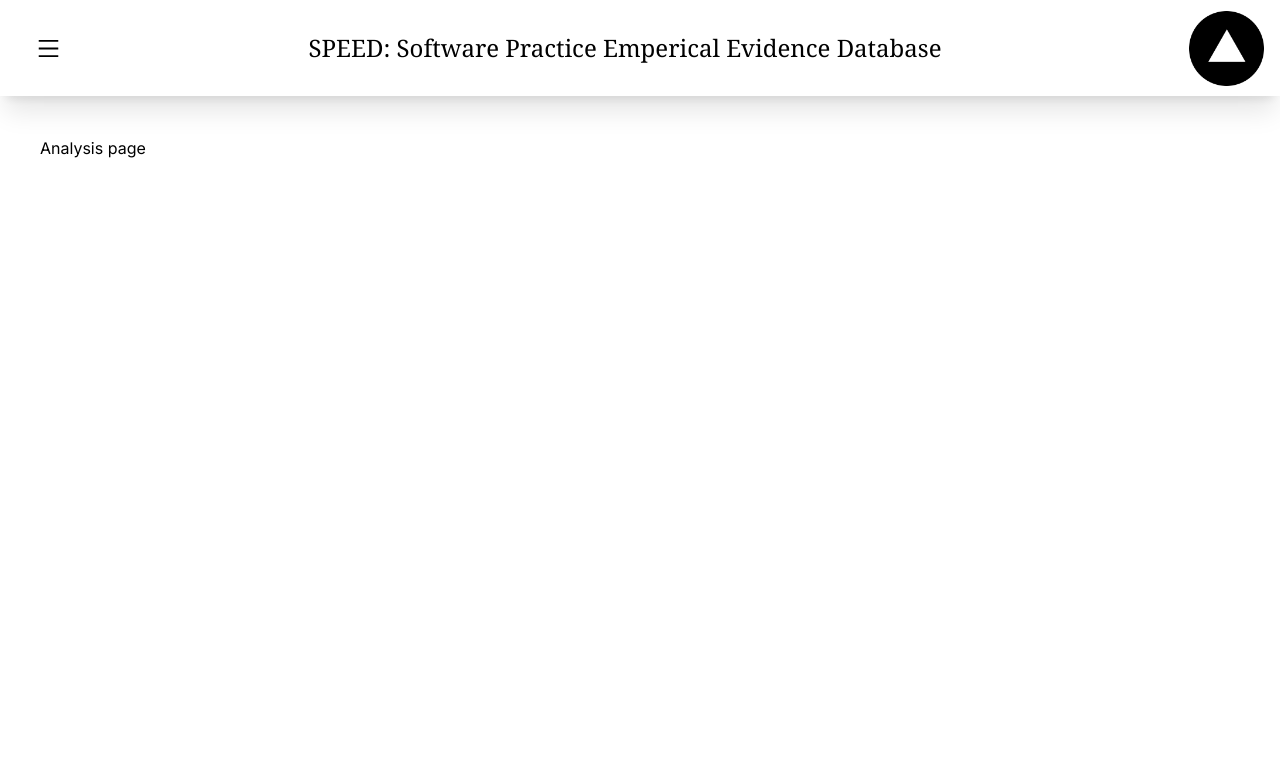
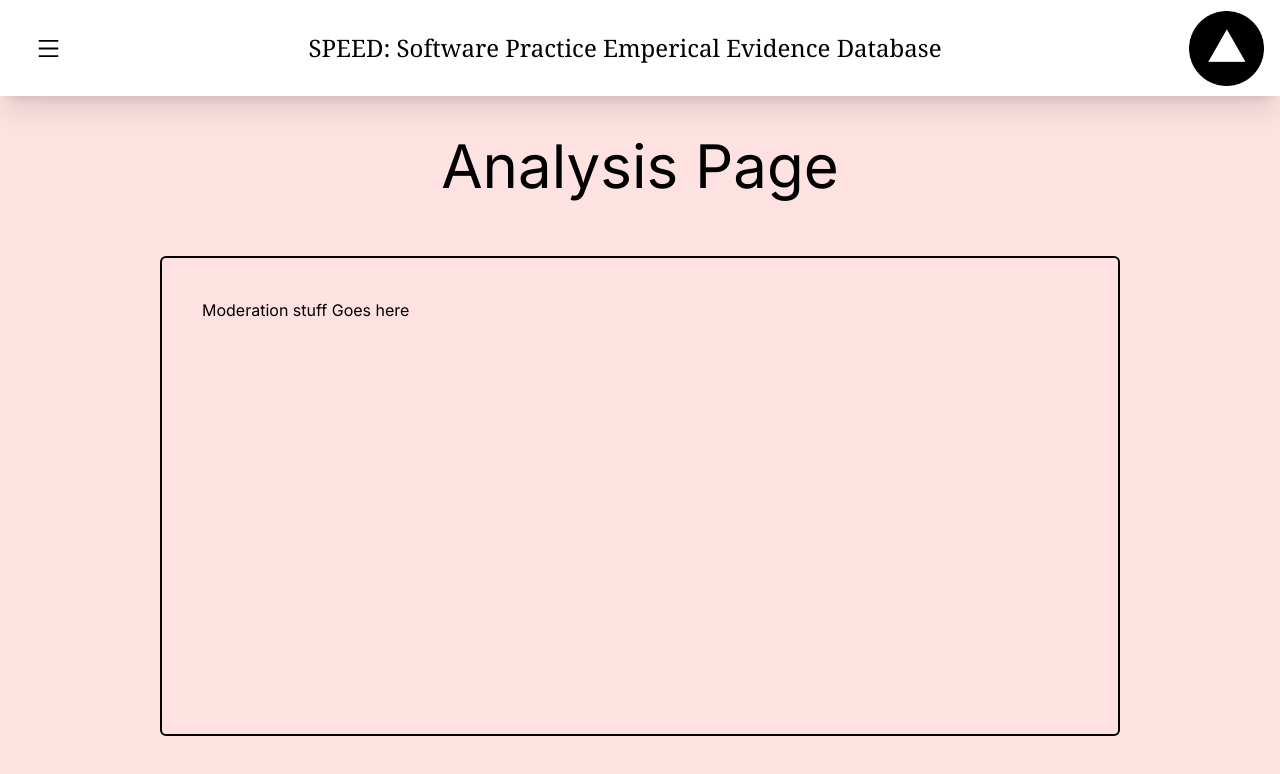
Before and after one commit to ShambhaviBhadauria/Project-, a Next.js app in the folder next-app/: page /analysis in a window 1280 px wide. Shown: the top 774 px of the page. Built offline with nearby package versions, Linux system fonts and the light colour scheme.

Commit message:
Update Moderation and Analysis pages

```diff
--- a/next-app/app/analysis/page.tsx
+++ b/next-app/app/analysis/page.tsx
@@ -1,7 +1,7 @@
 import React from 'react'
 import Navbar from '../components/Navbar'
 
-const page = () => {
+const AnalystPage = () => {
   return (
     <div>
       <Navbar />
@@ -11,12 +11,17 @@ const page = () => {
         <br/>
         <br/>
 
-        <div className='flex top-96 p-10'>
+        <div className='flex top-96 p-10 w-screen bg-red-100'>
+          <h1 className='text-center w-screen text-6xl'>Analysis Page</h1>
+        </div>
 
-        <h1>Analysis page</h1>
+        <div className='flex w-screen h-screen bg-red-100'>
+          <div className='flex m-auto h-3/5 w-3/4 rounded-md border-2 mt-5 p-10 border-black' >
+            <p>Moderation stuff Goes here</p>
+          </div>
         </div>
     </div>
   )
 }
 
-export default page
+export default AnalystPage
--- a/next-app/app/moderation/page.tsx
+++ b/next-app/app/moderation/page.tsx
@@ -1,7 +1,7 @@
 import React from 'react'
 import Navbar from '../components/Navbar'
 
-const page = () => {
+const ModerationPage = () => {
   return (
     <div>
       <Navbar />
@@ -10,11 +10,17 @@ const page = () => {
       <br/>
       <br/>
       <br/>
-      <div className='flex top-96 p-10'>
-      <h1>Moderation Page</h1>
+      <div className='flex top-96 p-10 w-screen bg-red-100'>
+          <h1 className='text-center w-screen text-6xl'>Moderation Page</h1>
       </div>
+
+      <div className='flex w-screen h-screen bg-red-100'>
+          <div className='flex m-auto h-3/5 w-3/4 rounded-md border-2 mt-5 p-10 border-black' >
+            <p>Moderation stuff Goes here</p>
+          </div>
+        </div>
     </div>
   )
 }
 
-export default page
+export default ModerationPage
--- a/next-app/app/page.tsx
+++ b/next-app/app/page.tsx
@@ -1,7 +1,7 @@
 import SimpleForm from './components/submissionform'
 import Navbar from './components/Navbar'
 
-export default function Home() {
+export default function SearchPage() {
   return (
     <section className=''>
       <div className='container'>
--- a/next-app/app/submission/page.tsx
+++ b/next-app/app/submission/page.tsx
@@ -11,7 +11,11 @@ export default function Home() {
       <br/>
       <br/>
 
-      <div className='p-10 '>
+      <div className='flex top-96 p-10 w-screen bg-red-100'>
+          <h1 className='text-center w-screen text-6xl'>Submission Page</h1>
+      </div>
+
+      <div className='p-10 bg-red-100 h-screen w-screen'>
       <SimpleForm />
       </div>
 
```
